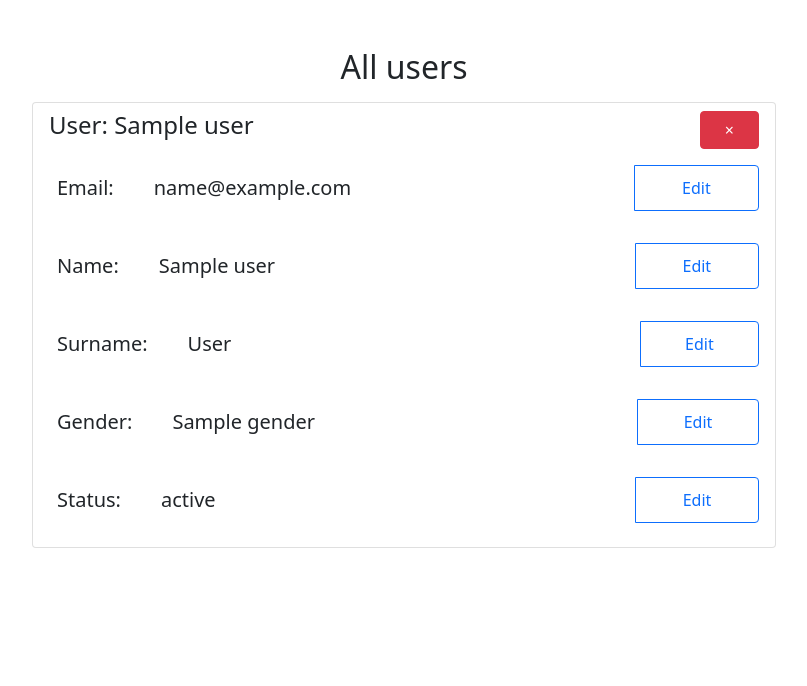
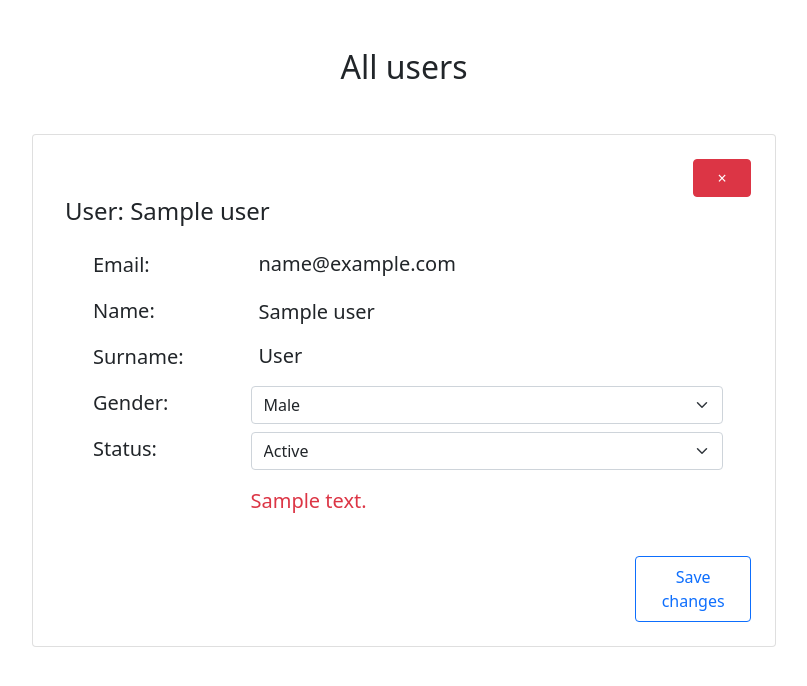
Before and after one commit to Ankares/Project, a PHP site: template app/views/user/list.php in a window 1280 px wide. Shown: the top 686 px of the page, without its empty margins (236-1043 px from the left). Run offline with PHP 8.4, Linux system fonts and the light colour scheme; the template is opened without the code that fills it: most values are stand-ins (such as "Sample title", 1, 10 or a date in 2020).

Commit message:
editing added

```diff
--- a/app/models/DB.php
+++ b/app/models/DB.php
@@ -7,7 +7,7 @@ class DB
     public static function getInstence()
     {
         if(self::$db == null) {
-            self::$db = new PDO('mysql:host=mysql;dbname=project', 'artem', 'password');
+            self::$db = new PDO('mysql:host='.$_ENV['DB_HOST'].';dbname='.$_ENV['DB_NAME'], $_ENV['DB_USER'], $_ENV['DB_PASSWORD']);
         }
         return self::$db;
     }
--- a/app/views/user/list.php
+++ b/app/views/user/list.php
@@ -10,42 +10,60 @@
 <body>
     <?php require_once "public/blocks/header.php"?>
     <div class="container">
-        <h2 class="mt-5 mb-3 text-center">All users</h2>
+        <h2 class="mt-5 mb-5 text-center">All users</h2>
+
+        <?php if(empty($data['users'])):?>
+            <h3 class="text-center">No user found</h3>
+        <?php endif;?>
+
         <?php foreach($data['users'] as $user) : ?>
             <ul class="list-group">
-                <li class="list-group-item offset-2 col-8 mb-4 fs-5">
-                    <h4 class="col-10 float-start"><?php echo 'User: ' . $user['name']?></h4>
+                <li class="list-group-item offset-2 col-8 mb-4 fs-5 p-4">
+
+                    <form action="/user/list" method="post" onsubmit="return confirm('Are you sure?');">
+                        <input type="hidden" name="delete" value="<?php echo $user['id']?>">
+                        <button class="btn btn-danger offset-11 col-1">&times;</button>
+                    </form>
 
                     <form action="/user/list" method="post">
-                        <input type="hidden" name="delete" value="<?php echo $user['id']?>">
-                        <button class="btn btn-danger offset-1 col-1">&times;</button>
+                        <h4 class="col-12 ms-2"><?php echo 'User: ' . $user['name']?></h4>
+                        <div class="row mx-3 mt-3">
+                            <div class="col-3">
+                                <label class="p-2 me-5">Email:</label>
+                                <label class="p-2 me-5">Name:</label>
+                                <label class="p-2 me-5">Surname:</label>
+                                <label class="p-2 me-5">Gender:</label>
+                                <label class="p-2 me-5">Status:</label>
+                            </div>
+                            <div class="col-9">
+                                <input type="hidden" name="id" value="<?php echo $user['id']?>">
+                                <input name="email" class="form-control-plaintext px-2" value="<?php echo $user['email']?>">
+                                <input name="name" class="form-control-plaintext px-2 mt-1" value="<?php echo $user['name']?>">
+                                <input name="surname" class="form-control-plaintext px-2" value="<?php echo $user['surname']?>">
+                                <select name="gender" class="form-select mt-2" value="<?php echo $user['gender'] ?>">
+                                    <option value="male" <?php if(isset($user['gender']) && ($user['gender'] == 'male')) {echo "selected";}?>>
+                                        Male
+                                    </option>
+                                    <option value="female" <?php if(isset($user['gender']) && ($user['gender'] == 'female')) {echo "selected";}?>>
+                                        Female
+                                    </option>
+                                </select>
+                                <select name="status" class="form-select mt-2" value="<?php echo $user['status'] ?>">
+                                    <option value="active" <?php if(isset($user['status']) && ($user['status'] == 'active')) {echo "selected";}?>>
+                                        Active
+                                    </option>
+                                    <option  value="inactive" <?php if(isset($user['status']) && ($user['status'] == 'inactive')) {echo "selected";}?>>
+                                        Inactive
+                                    </option>
+                                </select>
+                                <?php if(isset($data['message'])): ?>
+                                    <p class="text-danger mt-3"><?php echo $data['message'];?></p>
+                                <?php endif;?>
+                            </div>
+                        </div>
+                        <button class="btn btn-outline-primary mt-4 p-2 offset-10 col-2">Save changes</button>
                     </form>
 
-                    <div class="btn-group my-3 me-2 w-100">
-                        <label class="p-2 me-3">Email:</label>
-                        <input class="form-control-plaintext mx-3" value="<?php echo $user['email']?>">
-                        <button class="btn btn-outline-primary col-3">Edit</button>
-                    </div>
-                    <div class="btn-group my-3 me-2 w-100">
-                        <label class="p-2 me-3">Name:</label>
-                        <input class="form-control-plaintext mx-3" value="<?php echo $user['name']?>">
-                        <button class="btn btn-outline-primary col-3">Edit</button>
-                    </div>
-                    <div class="btn-group my-3 me-2 w-100">
-                        <label class="p-2 me-3">Surname:</label>
-                        <input class="form-control-plaintext mx-3" value="<?php echo $user['surname']?>">
-                        <button class="btn btn-outline-primary col-3">Edit</button>
-                    </div>
-                    <div class="btn-group my-3 me-2 w-100">
-                        <label class="p-2 me-3">Gender:</label>
-                        <input class="form-control-plaintext mx-3" value="<?php echo $user['gender']?>">
-                        <button class="btn btn-outline-primary col-3">Edit</button>
-                    </div>
-                    <div class="btn-group my-3 me-2 w-100">
-                        <label class="p-2 me-3">Status:</label>
-                        <input class="form-control-plaintext mx-3" value="<?php echo $user['status']?>">
-                        <button class="btn btn-outline-primary col-3">Edit</button>
-                    </div>
                 </li>
             </ul>
         <?php endforeach;?>
--- /dev/null
+++ b/composer.json
@@ -0,0 +1,5 @@
+{
+    "require": {
+        "vlucas/phpdotenv": "^5.4"
+    }
+}
--- a/index.php
+++ b/index.php
@@ -1,4 +1,6 @@
 <?php
+require 'vendor/autoload.php';
+(Dotenv\Dotenv::createImmutable(__DIR__))->load();
 
 require_once './app/core/App.php';
 require_once './app/core/Controller.php';
```
Also changed, not shown: app/controllers/User.php (+13 -3 lines), app/models/UserModel.php (+13 -0 lines), app/views/home/index.php (+8 -5 lines), 2 other files.
